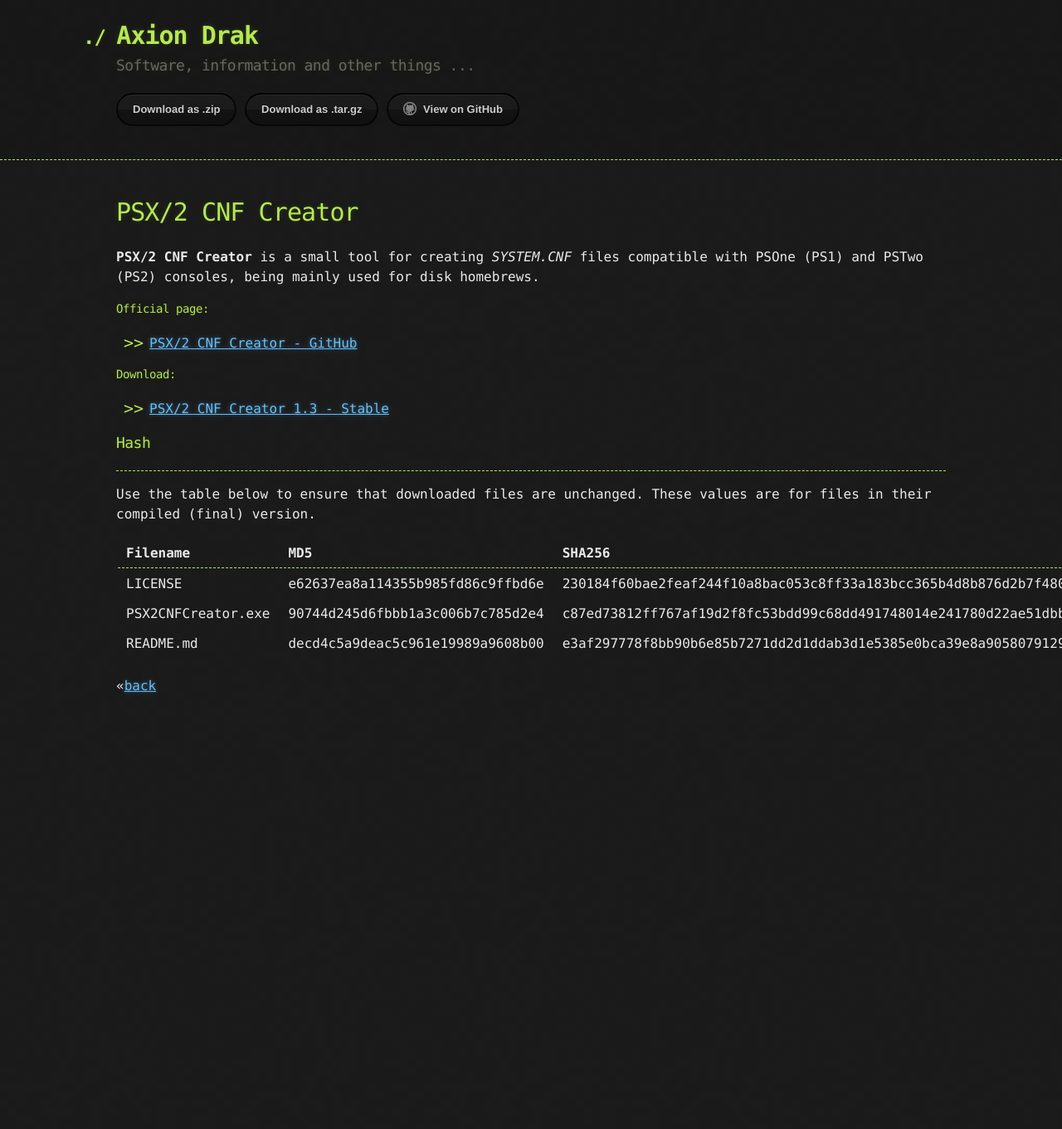
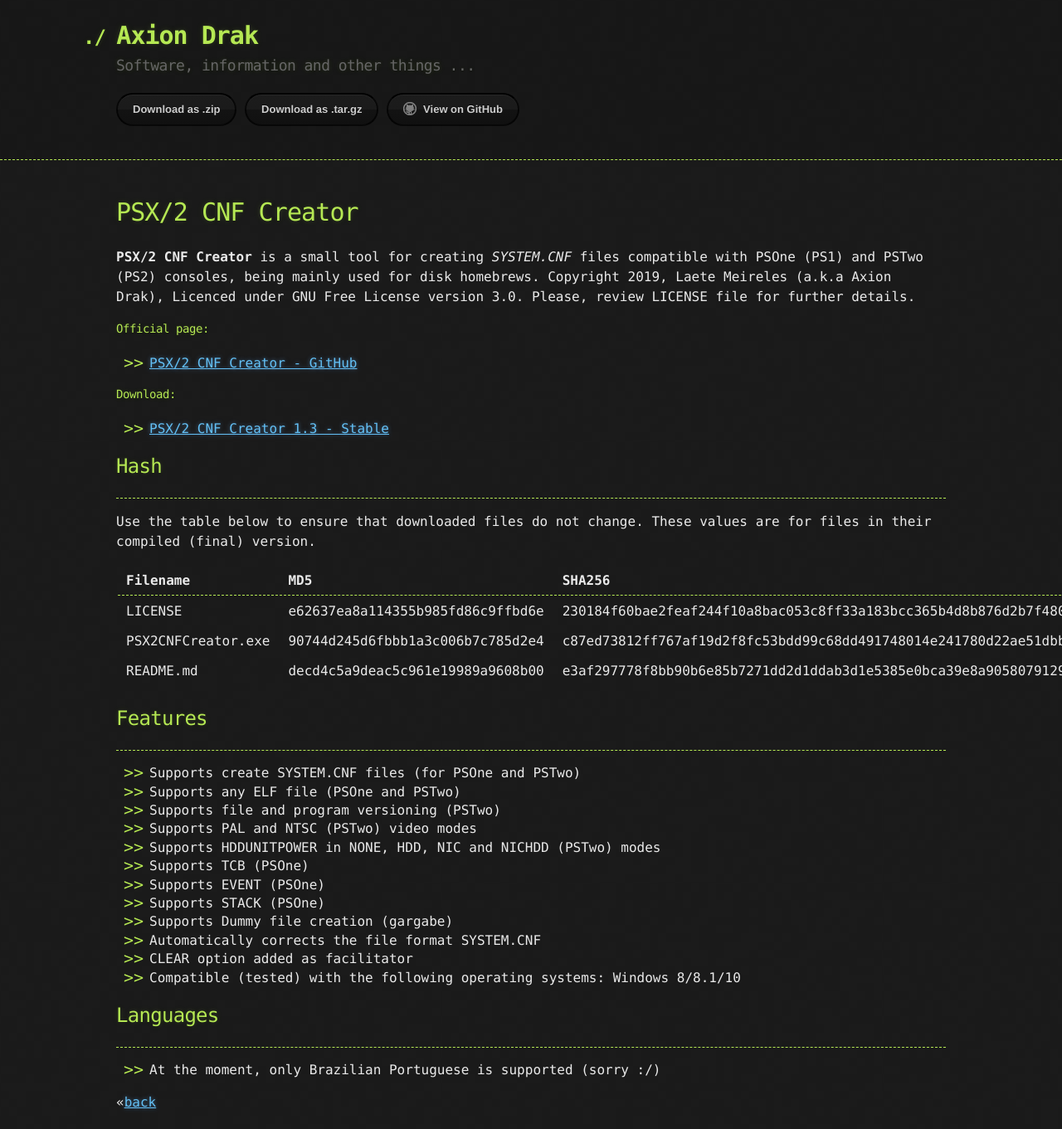
Before and after one commit to AxionDrak/axiondrak.github.io, a Jekyll site: the page built from psx-cnf.md, in a window 1280 px wide. Shown: the whole page at 83% size. Built offline with Jekyll 4.4.1, drawn with Linux system fonts in a browser that asks for light colours; our own code applies the rules of GitHub Pages for plain Markdown files; before the commit the page ends 900 px from its top, so only the background shows below that.

Commit message:
Update psx-cnf.md

```diff
--- a/psx-cnf.md
+++ b/psx-cnf.md
@@ -5,19 +5,19 @@ layout: default
 # PSX/2 CNF Creator
 
 **PSX/2 CNF Creator** is a small tool for creating _SYSTEM.CNF_ files compatible with PSOne (PS1) and PSTwo (PS2) consoles, being mainly used for disk homebrews.
+Copyright 2019, Laete Meireles (a.k.a Axion Drak), Licenced under GNU Free License version 3.0. Please, review LICENSE file for further details.
 
 #### Official page:
 
 * [PSX/2 CNF Creator - GitHub](https://github.com/AxionDrak/PSX2CNFCreator)
 
-
 #### Download:
 
 * [PSX/2 CNF Creator 1.3 - Stable](https://github.com/AxionDrak/PSX2CNFCreator/releases/tag/v1.3)
 
-### Hash
+## Hash
 -----------------
-Use the table below to ensure that downloaded files are unchanged. These values are for files in their compiled (final) version.
+Use the table below to ensure that downloaded files do not change. These values are for files in their compiled (final) version.
 
 | Filename                    | MD5                                     | SHA256                                   |
 | --------------------------- | ----------------------------------------|----------------------------------------- |
@@ -25,4 +25,26 @@ Use the table below to ensure that downloaded files are unchanged. These values
 | PSX2CNFCreator.exe          | 90744d245d6fbbb1a3c006b7c785d2e4        | c87ed73812ff767af19d2f8fc53bdd99c68dd491748014e241780d22ae51dbbf   |
 | README.md                   | decd4c5a9deac5c961e19989a9608b00        | e3af297778f8bb90b6e85b7271dd2d1ddab3d1e5385e0bca39e8a9058079129e   |
 
+## Features
+------------
+* Supports create SYSTEM.CNF files (for PSOne and PSTwo)
+* Supports any ELF file (PSOne and PSTwo)
+* Supports file and program versioning (PSTwo)
+* Supports PAL and NTSC (PSTwo) video modes
+* Supports HDDUNITPOWER in NONE, HDD, NIC and NICHDD (PSTwo) modes
+* Supports TCB (PSOne)
+* Supports EVENT (PSOne)
+* Supports STACK (PSOne)
+* Supports Dummy file creation (gargabe)
+* Automatically corrects the file format SYSTEM.CNF
+* CLEAR option added as facilitator
+* Compatible (tested) with the following operating systems: Windows 8/8.1/10
+
+## Languages
+------------
+* At the moment, only Brazilian Portuguese is supported (sorry :/)
+
+
+
+
 <<[back](./)
```
